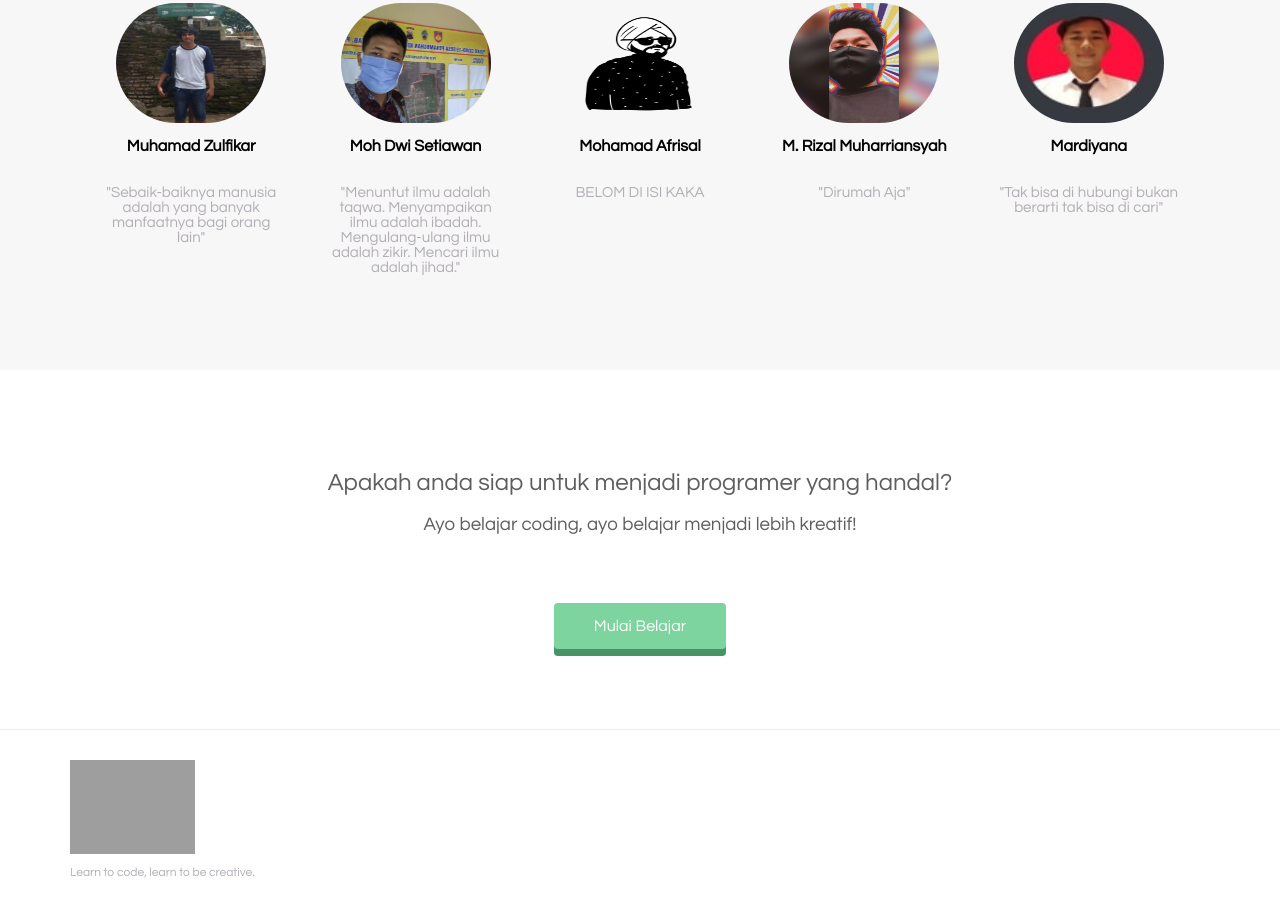
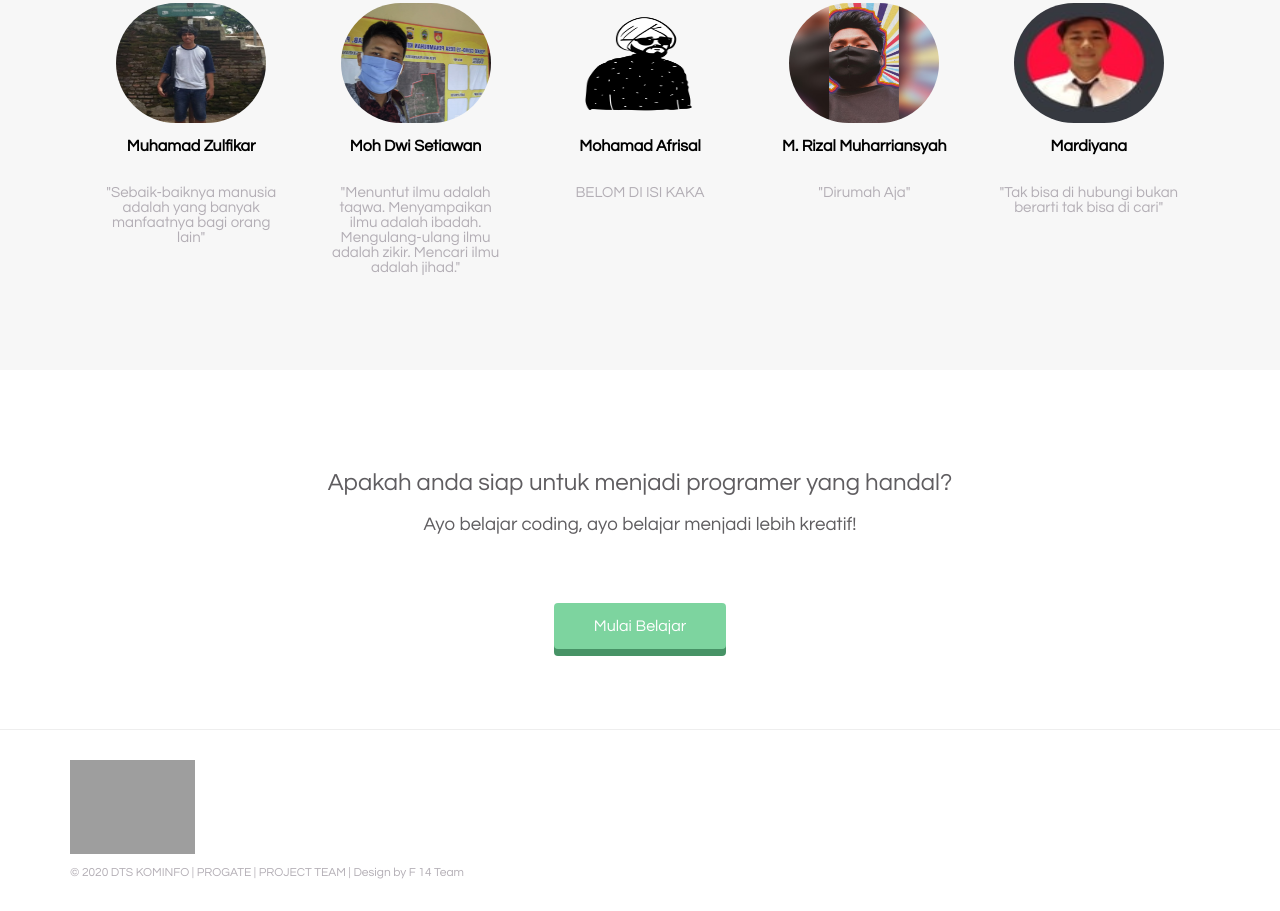
Before and after one commit to mhmdrizalm-dev/mhmdrizalm-dev.github.io, a plain HTML site: page index.html in a window 1280 px wide. Shown: the part 744-1655 px from the top of the page. Drawn offline with Linux system fonts and the light colour scheme; grey boxes are pictures that could not be loaded.

```diff
--- a/index.html
+++ b/index.html
@@ -110,7 +110,7 @@
     <footer>
       <div class="container">
         <img src="https://prog-8.com/images/html/advanced/footer_logo.png">
-        <p>Learn to code, learn to be creative.</p>
+        <p>© 2020 DTS KOMINFO | PROGATE | PROJECT TEAM | Design by F 14 Team</p>
       </div>
     </footer>
   </body>
```
